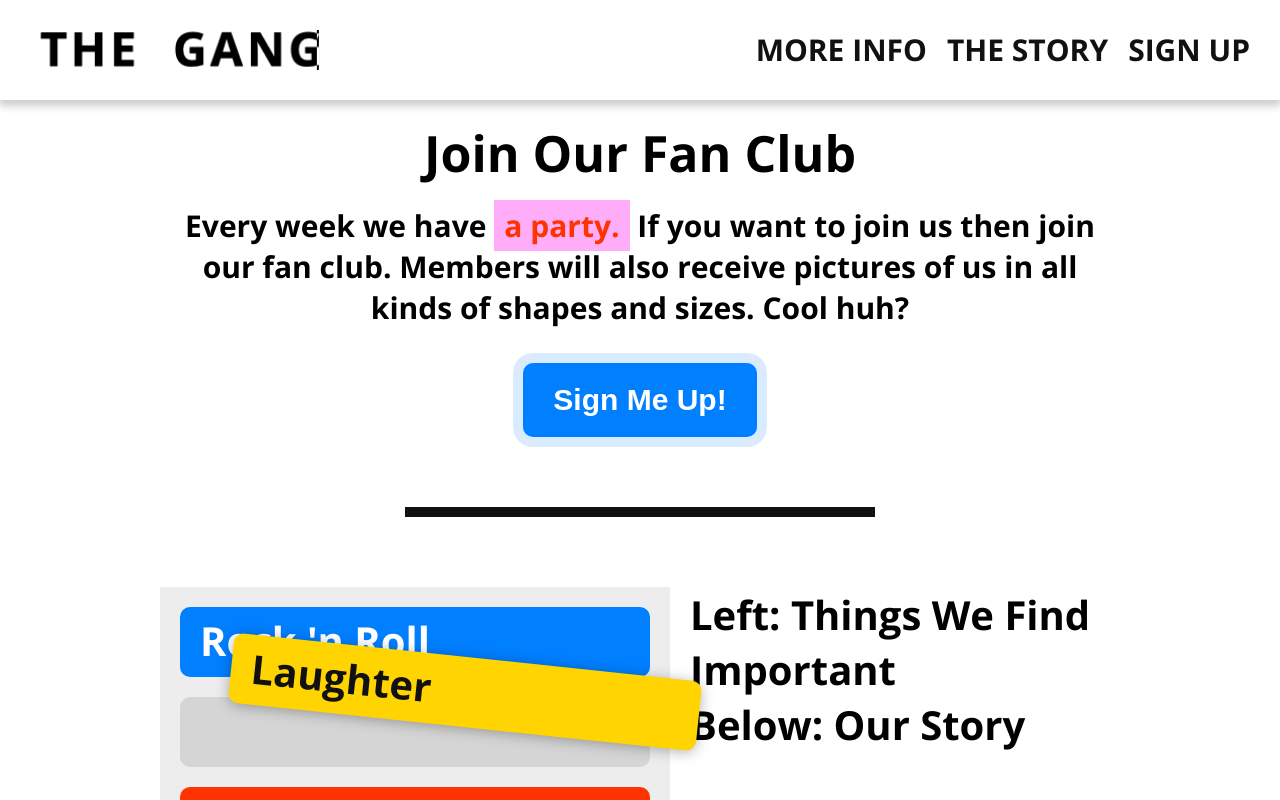
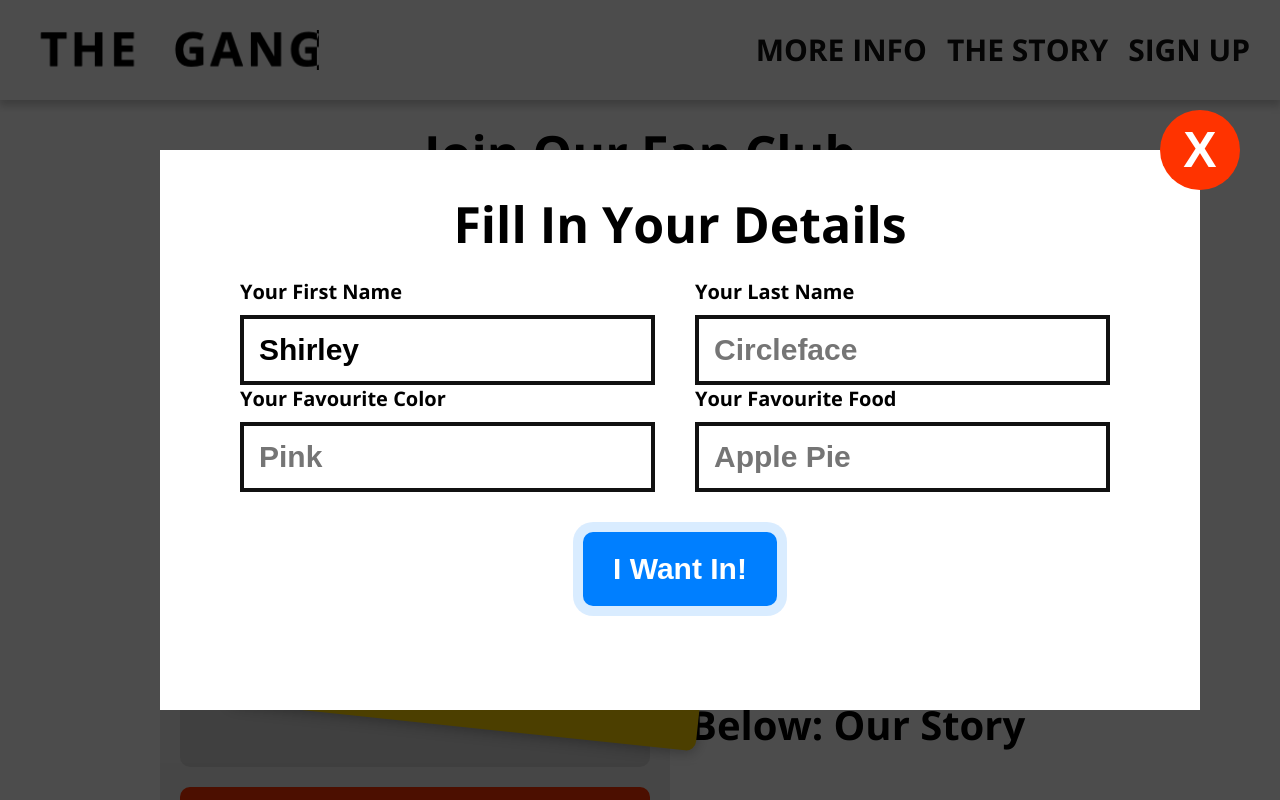
Before and after one commit to ndn247/www, a plain HTML site: page index.html in a window 1280 px wide. Both pictures are taken after a click on the button "Sign Me Up!". Shown: the part 831-1631 px from the top of the page. Drawn offline with nearby package versions, Linux system fonts and the light colour scheme.

Commit message:
added javascript and finished popup

```diff
--- a/index.html
+++ b/index.html
@@ -30,9 +30,9 @@
 	<div id="more-info"></div>
 	<!-- nav bar -->
 	  <nav>
-	  	<a href="#" class="logo">The Gang</a>
+	  	<a href="#" class="logo">The Gang</a>         <!--'#' by itself references top of the page -->
 	  	<ul>
-	  		<li><a href="#">Sign Up</a></li>			<!--'#' by itself references top of the page -->
+	  		<li><a href="javascript:()" onclick="showPopup();">Sign Up</a></li>		<!-- JAVASCRIPT: on Click, callas showPopup() function -->
 	  		<li><a href="#story">The Story</a></li>
 	  		<li><a href="#more-info">More Info</a></li>
 	  	</ul>
@@ -43,13 +43,14 @@
 	  	<div class="wrapper">
 		  	<h2>Join Our Fan Club</h2>
 		  	<p>Every week we have <span class="highlight">a party.</span> If you want to join us then join our fan club. Members will also receive pictures of us in all kinds of shapes and sizes. Cool huh?</p>
-		  	<button class="cta">Sign Me Up!</button>
+		  	<button class="cta" onclick="showPopup();">Sign Me Up!</button>
 	  	</div>
 	  </div>
+	  <div id="story"></div>
 	  <div class="separator"></div>
 
 	  <!-- story -->
-	  <div class="story" id="story">
+	  <div class="story">
 	  	<div class="wrapper">
 		  	<ul class="nb-list">
 		  		<li class="blue">Rock 'n Roll</li>
@@ -82,11 +83,12 @@
     </div>
 
     <!-- Pop-up -->
-    <div class="popup">
-    	<div class="blanket"></div>
+    <div class="popup" id="popup">
+    	<div class="blanket"></div>       <!-- fades out all display behind popup window -->
 	  	  <div class="content">
 	  	  	<h2>Fill In Your Details</h2>
 	  	  	<form>
+	  	  		<div class="row">
 		  	  		<div class="form-item">
 			  	  		<label>Your First Name</label>
 			  	  		<input type="text" placeholder="AwesomeFace" value="Shirley">
@@ -95,6 +97,8 @@
 			  	  		<label>Your Last Name</label>
 			  	  		<input type="text" placeholder="Circleface">
 			  	  	</div>
+			  	 </div>
+			  	 <div class="row">
 			  	  	<div class="form-item">
 			  	  		<label>Your Favourite Color</label>
 			  	  		<input type="text" placeholder="Pink">
@@ -103,12 +107,13 @@
 			  	  		<label>Your Favourite Food</label>
 			  	  		<input type="text" placeholder="Apple Pie">
 			  	  	</div>
+			  	 </div>
 		  	  	<button class="cta">I Want In!</button>
 	  	  	</form>
-	  		<button class="close">Close</button>
+	  		<button class="close" onclick="hidePopup();">X</button>
 	  	</div>
 	</div>
-
+	<script src="script.js" type="text/javascript"></script>
 
 </body>
 </html>
--- /dev/null
+++ b/script.js
@@ -0,0 +1,11 @@
+console.log('Hey there!')
+
+function showPopup() {
+	var popup = document.getElementById('popup');
+	popup.classList.add('show');                               // adds code from class 'show' from CSS to element popup in HTML
+}
+
+function hidePopup() {
+	var popup = document.getElementById('popup');
+	popup.classList.remove('show');
+}
--- a/style.css
+++ b/style.css
@@ -118,7 +118,7 @@ nav{
 	background-color: white;
 	box-shadow: 0 5px 8px 1px rgba(0,0,0,.2);
 	position: sticky; top: 0;
-	z-index: 1; 			/* layers element according to order; '1' is on top, each higher number (or no number) is increasingly underneath*/
+	z-index: 1; 			/* layers element according to order; '1' is on top, each higher number (or no number) is increasingly on top*/
 }
 
 nav .logo{						/*to specify specific "logo" in nav element*/
@@ -228,7 +228,6 @@ nav ul li a{
 }
 
 
-
 footer {
 	text-align: center;
 	color: rgba(0,0,0,.4);
@@ -241,4 +240,97 @@ footer a { color: rgba(0,0,0,.4); }
 
 .popup {
 	display: none;
+	position: fixed; /* sticky becomes fixed once user scrolls off current viewport */
+	top: 0;
+	bottom: 0;
+	right: 0;
+	left: 0;
+	z-index: 2;
 }
+
+.popup.show {        /* no space with '.' means defining a piece of code that can be referenced */
+	display: block;
+}
+
+.popup .blanket {
+	background-color: rgba(0,0,0,.7);
+	position: absolute;
+	top: 0;
+	bottom: 0;
+	right: 0;
+	left: 0;
+}
+
+.popup .content {
+	width: 960px;
+	height: 500px;
+	padding: 30px 40px;
+	background-color: white;
+	text-align: center;
+	position: absolute;
+	left: 50%;
+	top: 50%;
+	margin-left: -480px;
+	margin-top: -250px;
+}
+
+.popup .close {
+	width: 80px;
+	height: 80px;
+	background-color: #FF3300;
+	color: white;
+	font-size: 50px;
+	padding: 10px;
+	text-align: center;
+	border-radius: 50%;
+	font-weight: bold;
+	border: none;
+	outline: none;
+	position: absolute;
+	right: -40px;
+	top: -40px;
+	cursor: pointer;
+}
+
+.popup h2 {
+	margin: 10px 0 20px;
+}
+
+.popup .cta {
+	margin-top: 40px;
+}
+
+.popup .row{
+
+}
+
+.popup .row:after {        /* clearfix */
+	content: '';
+	display: table;
+	clear: both;
+}
+
+.popup .form-item {
+	float: left;
+	width: 415px;
+	margin-left: 40px;
+	text-align: left;
+}
+
+.popup .form-item label {
+	display: block;
+	font-size: 20px;
+	font-weight: bold;
+	margin-bottom: 10px;
+}
+
+.popup .form-item input[type='text']{
+	display: block;
+	font-size: 30px;
+	font-weight: bold;
+	border: 4px solid #111111;
+	height: 70px;
+	box-sizing: border-box;
+	width: 100%;
+	padding: 15px;
+}
```
Also changed, not shown: 2 other files. Lines whose indentation alone changed are shown as unchanged.
